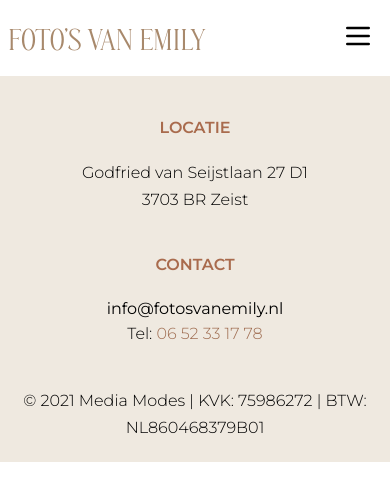
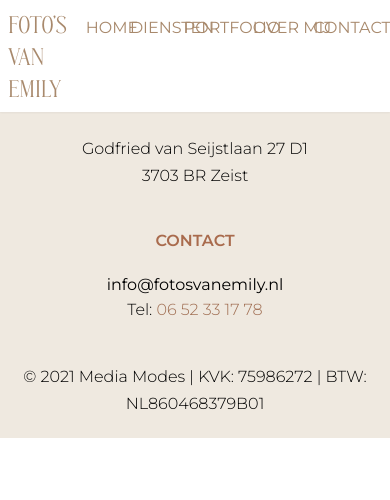
Before and after one commit to Sneruall/fotos-van-emily, a Next.js app: page /testing in a window 390 px wide. Shown: the top 500 px of the page. Built offline with nearby package versions, Linux system fonts and the light colour scheme; what tailwindcss-text-fill-stroke would draw is missing.

Commit message:
Revert "start setup mobile menu using headlessui"
This reverts commit 56ed19a878390aee36048ce481f74b8d50219214.

```diff
--- a/components/layout/dropDownNavItemXS.js
+++ b/components/layout/dropDownNavItemXS.js
@@ -27,7 +27,7 @@ function dropDownNavItemXS(props) {
         </div>
       </li>
       <ul className={`${!navExtended && 'hidden'}`}>
-        <DroppedDownNavItemXS text="portret" link="/portretfotografie" />
+        <DroppedDownNavItemXS onClick={() => navExtended ? setNavExtended(false) : setNavExtended(true)} text="portret" link="/portretfotografie" />
         <DroppedDownNavItemXS text="loveshoot" link="/" />
         <DroppedDownNavItemXS text="zwangerschap" link="/" />
         <DroppedDownNavItemXS text="honden" link="/" />
--- a/components/layout/layout.js
+++ b/components/layout/layout.js
@@ -5,7 +5,7 @@ import MobileNavigation from "./mobileNavigation";
 function Layout(props) {
   return (
     <Fragment>
-      {/* <MobileNavigation/> */}
+      <MobileNavigation/>
 
 
       <main>{props.children}</main>
--- a/package.json
+++ b/package.json
@@ -8,7 +8,6 @@
     "start": "next start"
   },
   "dependencies": {
-    "@headlessui/react": "^1.4.1",
     "@heroicons/react": "^1.0.2",
     "@sendgrid/mail": "^7.4.5",
     "next": "latest",
--- a/pages/testing.js
+++ b/pages/testing.js
@@ -1,59 +1,87 @@
-import { Menu } from "@headlessui/react";
-import { MenuIcon, XIcon } from "@heroicons/react/outline";
-
+import Link from "next/link";
 import { Fragment, useState } from "react";
 
 function testing() {
+  const [showDiensten, setShowDiensten] = useState(false);
+
   return (
-    <Menu>
-      <div className="flex justify-between">
-        <div className="my-5 mx-2">
-          <h1 className="font-display uppercase text-brown-pale text-3xl">
-            Foto's van Emily
-          </h1>
-        </div>
-        <div className="sm:hidden z-10 mt-5 mr-4 cursor-pointer">
-          <Menu.Button>
-            <MenuIcon className="h-8 w-8 text-black" />
-          </Menu.Button>
+    <Fragment>
+      <div className="fixed bg-white w-full z-50 top-0 shadow-sm">
+        <div className="px-2 flex max-w-6xl mx-auto uppercase text-brown-pale justify-between">
+          <div>
+            <h2 className="text-2xl md:text-4xl my-2 font-display">
+              Foto's van Emily
+            </h2>
+          </div>
+          <div className="flex items-stretch">
+            <ul className="grid grid-cols-5 justify-items-center pt-4 hover:cursor-pointer">
+              <Link href="/">
+                <li className="w-32 text-center hover:underline">
+                  <a>Home</a>
+                </li>
+              </Link>
+              <Link href="/">
+                <li
+                  onMouseEnter={() => setShowDiensten(true)}
+                  onMouseLeave={() => setShowDiensten(false)}
+                  className="w-32 text-center hover:underline"
+                >
+                  <a className="">Diensten</a>
+                </li>
+              </Link>
+              <Link href="/">
+                <li className="w-32 text-center hover:underline">
+                  <a>Portfolio</a>
+                </li>
+              </Link>
+              <Link href="/">
+                <li className="w-32 text-center hover:underline">
+                  <a>Over mij</a>
+                </li>
+              </Link>
+              <Link href="/">
+                <li className="w-32 text-center hover:underline">
+                  <a>Contact</a>
+                </li>
+              </Link>
+            </ul>
+          </div>
         </div>
       </div>
 
-      <nav>
-        <Menu.Items
-          as="ul"
-          className="flex flex-col uppercase text-lg text-brown-pale"
-        >
-          <Menu.Item className="py-2 border-b border-opacity-25" as="li">
-            {({ active }) => (
-              <a className={`${active && "bg-blue-500"} ml-12`} href="/">
-                Home
-              </a>
-            )}
-          </Menu.Item>
-          <Menu as="li" className="py-2 border-b border-opacity-25">
-            <Menu.Button className="w-full text-left">
-              <span className="uppercase ml-12">Diensten</span>
-            </Menu.Button>
-            <Menu.Items as="ul">
-              <Menu.Item as="li" className="h-10 mt-4">
-                <a className="ml-24" href="/">Portret</a>
-              </Menu.Item>
-              <Menu.Item as="li" className="h-10">
-                <a className="ml-24" href="/">Zwangerschap</a>
-              </Menu.Item>
-            </Menu.Items>
-          </Menu>
-          <Menu.Item className="py-2 border-b border-opacity-25" as="li">
-            {({ active }) => (
-              <a className={`${active && "bg-blue-500"} ml-12`} href="/testing">
-                Portfolio
-              </a>
-            )}
-          </Menu.Item>
-        </Menu.Items>
-      </nav>
-    </Menu>
+      {showDiensten && (
+        <div className="fixed w-full z-40 top-14">
+          <div className="w-full">
+            <div className="px-2 flex max-w-6xl mx-auto uppercase text-brown-pale justify-end h-full">
+              <ul className="grid grid-cols-5 grid-rows-3 justify-items-center">
+                <Link href="/">
+                  <li
+                    onMouseEnter={() => setShowDiensten(true)}
+                    onMouseLeave={() => setShowDiensten(false)}
+                    className="row-start-1 row-end-2 col-start-2 col-end-3 w-32 text-center shadow-sm h-10"
+                  >
+                    <div className="h-full bg-white pt-2 shadow-sm hover:underline hover:cursor-pointer">
+                      <a className="text-xs">Portret</a>
+                    </div>
+                  </li>
+                </Link>
+                <Link href="/">
+                  <li
+                    onMouseEnter={() => setShowDiensten(true)}
+                    onMouseLeave={() => setShowDiensten(false)}
+                    className="row-start-2 row-end-3 col-start-2 col-end-3 w-32 text-center shadow-sm"
+                  >
+                    <div className="h-full bg-white pt-2 shadow-sm hover:underline hover:cursor-pointer">
+                      <a className="text-xs">Zwangerschap</a>
+                    </div>
+                  </li>
+                </Link>
+              </ul>
+            </div>
+          </div>
+        </div>
+      )}
+    </Fragment>
   );
 }
 
```
Also changed, not shown: 1 other file (tests, documents, lock files or other folders).
